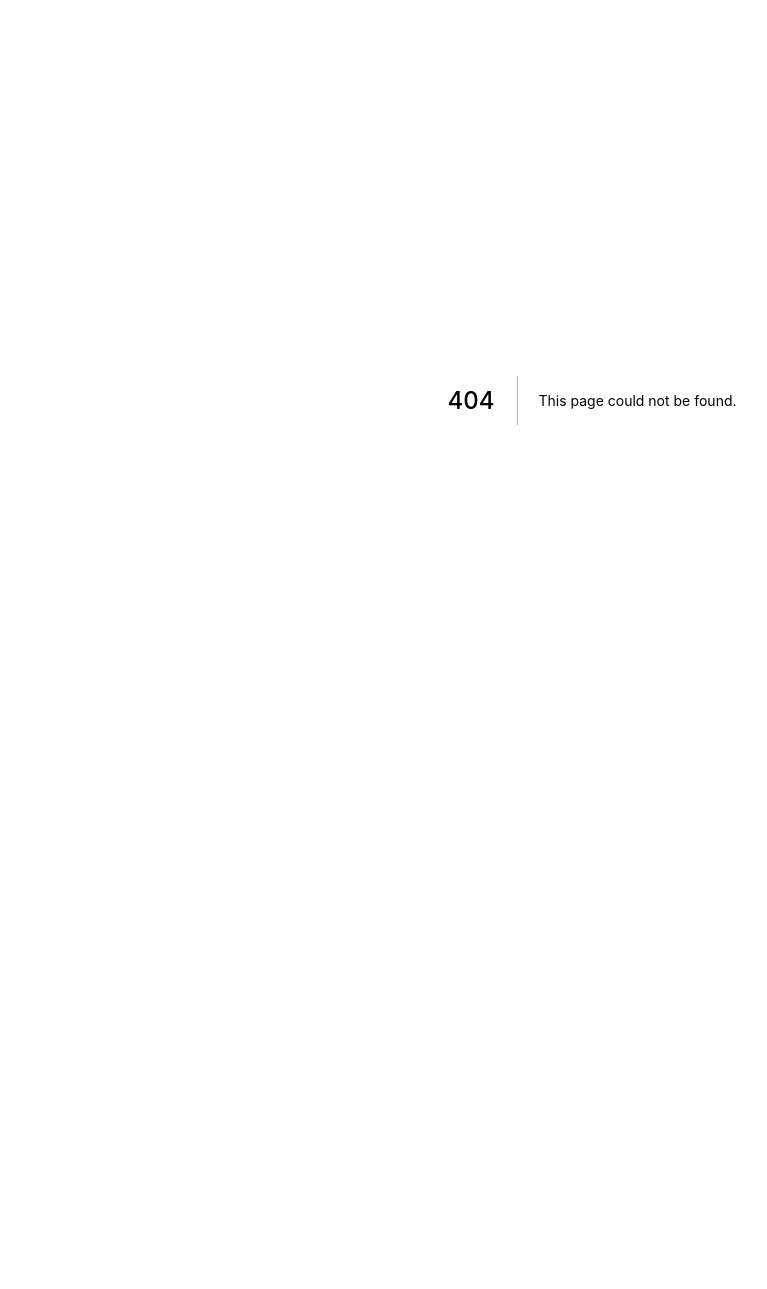
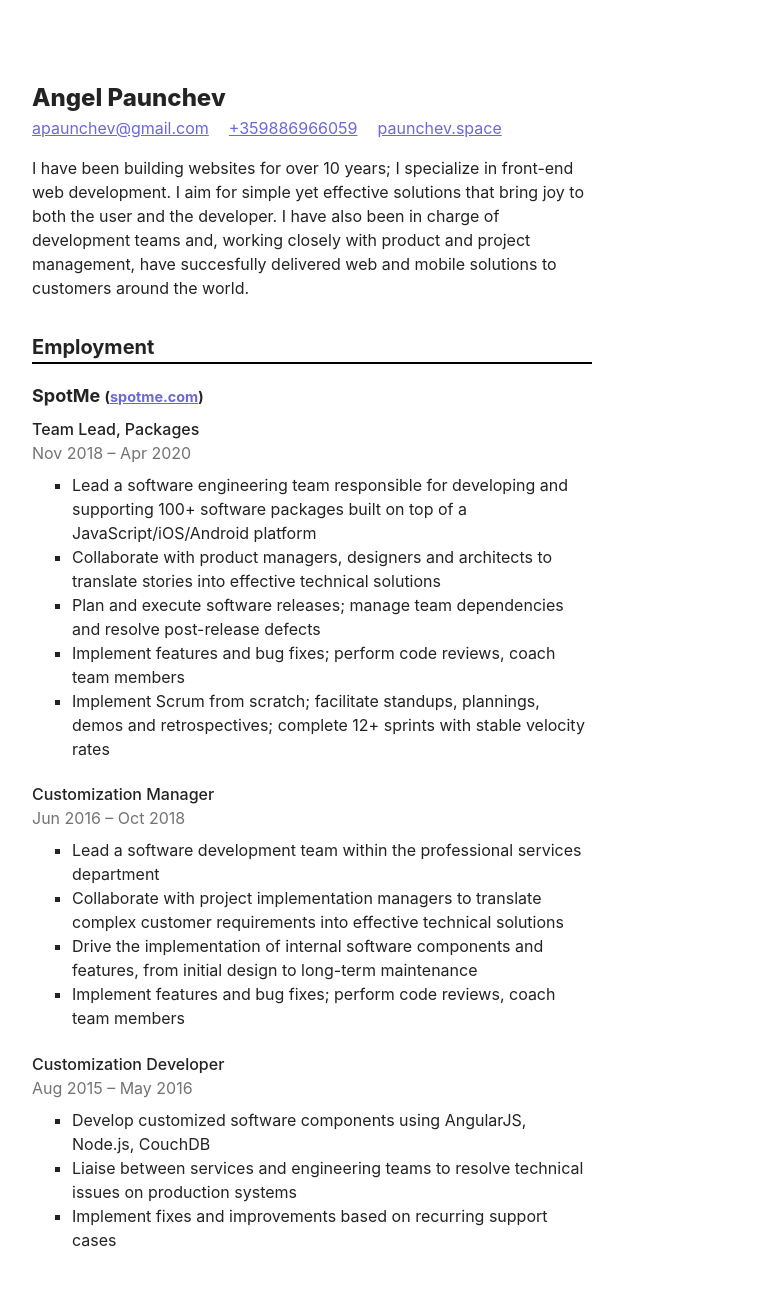
Before and after one commit to apaunchev/paunchev.com, a Next.js app: page /cv in a window 1280 px wide. Before the commit this address had no page. Shown: the top 1289 px of the page, without its empty margins (48-815 px from the left). Before the commit the page ends 800 px from the top, so only its background shows below. Built offline with nearby package versions, Linux system fonts and the light colour scheme.

Commit message:
update styles, text, and add CV page

```diff
--- a/components/Layout.js
+++ b/components/Layout.js
@@ -4,9 +4,8 @@
 export default ({ children, title, description }) => (
   <>
     <Head>
-      <meta charSet="UTF-8" />
+      <meta charSet="utf-8" />
       <meta name="viewport" content="width=device-width, initial-scale=1.0" />
-      <meta httpEquiv="X-UA-Compatible" content="ie=edge" />
       <link
         rel="apple-touch-icon"
         sizes="180x180"
--- a/pages/bookmarks/index.js
+++ b/pages/bookmarks/index.js
@@ -5,14 +5,14 @@
 const pageInfo = {
   title: "Bookmarks",
   description:
-    "I collect articles and other resources that inspired me or taught me something new. Just like old photos, it’s nice to revisit these in the future.",
+    "I collect articles and other resources that inspired me or taught me something new. Just like old photos, it is nice to revisit these in the future.",
 };
 
 export default ({ bookmarks }) => (
   <Layout {...pageInfo}>
     <div className="Page Page--wide">
       <h1>{pageInfo.title}</h1>
-      <p className="lead">{pageInfo.description}</p>
+      <p className="text-lead">{pageInfo.description}</p>
       <div className="Grid">
         {bookmarks.map((bookmark) => (
           <Bookmark key={bookmark.id} {...bookmark} />
--- /dev/null
+++ b/pages/cv/index.js
@@ -0,0 +1,138 @@
+import Head from "next/head";
+
+export default () => (
+  <>
+    <Head>
+      <meta charSet="utf-8" />
+      <meta name="viewport" content="width=device-width, initial-scale=1.0" />
+      <title>CV – Angel Paunchev</title>
+      <meta name="description" content="The CV of Angel Paunchev" />
+    </Head>
+    <main>
+      <div className="Page">
+        <section>
+          <h1 className="mb-0">Angel Paunchev</h1>
+          <div className="flex-row">
+            <a href="mailto:apaunchev@gmail.com">apaunchev@gmail.com</a>
+            <a href="tel:+359886966059">+359886966059</a>
+            <a href="https://paunchev.space">paunchev.space</a>
+          </div>
+          <p>
+            I have been building websites for over 10 years; I specialize in
+            front-end web development. I aim for simple yet effective solutions
+            that bring joy to both the user and the developer. I have also been
+            in charge of development teams and, working closely with product and
+            project management, have succesfully delivered web and mobile
+            solutions to customers around the world.
+          </p>
+        </section>
+        <section>
+          <h2 className="mt-20">Employment</h2>
+          <ol className="list-unstyled">
+            <li>
+              <h3 className="mb-0">
+                SpotMe{" "}
+                <small>
+                  (<a href="https://spotme.com">spotme.com</a>)
+                </small>
+              </h3>
+              <ol className="list-unstyled">
+                <h4 className="mt-5 mb-0">Team Lead, Packages</h4>
+                <p className="my-0 text-meta">Nov 2018 – Apr 2020</p>
+                <ul className="mt-5">
+                  <li>
+                    Lead a software engineering team responsible for developing
+                    and supporting 100+ software packages built on top of a
+                    JavaScript/iOS/Android platform
+                  </li>
+                  <li>
+                    Collaborate with product managers, designers and architects
+                    to translate stories into effective technical solutions
+                  </li>
+                  <li>
+                    Plan and execute software releases; manage team dependencies
+                    and resolve post-release defects
+                  </li>
+                  <li>
+                    Implement features and bug fixes; perform code reviews,
+                    coach team members
+                  </li>
+                  <li>
+                    Implement Scrum from scratch; facilitate standups,
+                    plannings, demos and retrospectives; complete 12+ sprints
+                    with stable velocity rates
+                  </li>
+                </ul>
+                <h4 className="mb-0">Customization Manager</h4>
+                <p className="my-0 text-meta">Jun 2016 – Oct 2018</p>
+                <ul className="mt-5">
+                  <li>
+                    Lead a software development team within the professional
+                    services department
+                  </li>
+                  <li>
+                    Collaborate with project implementation managers to
+                    translate complex customer requirements into effective
+                    technical solutions
+                  </li>
+                  <li>
+                    Drive the implementation of internal software components and
+                    features, from initial design to long-term maintenance
+                  </li>
+                  <li>
+                    Implement features and bug fixes; perform code reviews,
+                    coach team members
+                  </li>
+                </ul>
+                <h4 className="mb-0">Customization Developer</h4>
+                <p className="my-0 text-meta">Aug 2015 – May 2016</p>
+                <ul className="mt-5">
+                  <li>
+                    Develop customized software components using AngularJS,
+                    Node.js, CouchDB
+                  </li>
+                  <li>
+                    Liaise between services and engineering teams to resolve
+                    technical issues on production systems
+                  </li>
+                  <li>
+                    Implement fixes and improvements based on recurring support
+                    cases
+                  </li>
+                </ul>
+              </ol>
+            </li>
+          </ol>
+        </section>
+        <section>
+          <h2 className="mt-20">Education</h2>
+          <ol className="list-unstyled">
+            <li>
+              <h3 className="mb-0">
+                Glasgow Caledonian University{" "}
+                <small>
+                  (<a href="https://www.gcu.ac.uk">gcu.ac.uk</a>)
+                </small>
+              </h3>
+              <p className="my-0">
+                Bachelor’s degree, Computing (Web Systems Development), First
+                Class Honours
+              </p>
+              <p className="my-0 text-meta">2011 – 2015</p>
+            </li>
+          </ol>
+        </section>
+        <section>
+          <h2 className="mt-20">Certifications</h2>
+          <ol className="list-unstyled">
+            <li>
+              <h3 className="mb-0">Cambridge English: Advanced</h3>
+              <p className="my-0">Cambridge English Language Assessment</p>
+              <p className="my-0 text-meta">2009</p>
+            </li>
+          </ol>
+        </section>
+      </div>
+    </main>
+  </>
+);
--- a/pages/notes/index.js
+++ b/pages/notes/index.js
@@ -13,7 +13,7 @@
   <Layout {...pageInfo}>
     <div className="Page Page--wide">
       <h1>{pageInfo.title}</h1>
-      <p className="lead">{pageInfo.description}</p>
+      <p className="text-lead">{pageInfo.description}</p>
       <div className="Grid">
         {notes.map((note) => (
           <article key={note.slug}>
--- a/pages/projects/index.js
+++ b/pages/projects/index.js
@@ -12,7 +12,7 @@
   <Layout {...pageInfo}>
     <div className="Page Page--wide">
       <h1>{pageInfo.title}</h1>
-      <p className="lead">{pageInfo.description}</p>
+      <p className="text-lead">{pageInfo.description}</p>
       <div className="Grid">
         {projects.map((project) => (
           <Project key={project.id} {...project} />
--- a/styles.css
+++ b/styles.css
@@ -3,6 +3,7 @@
   --border-color: #ddd;
   --font-color-primary: #232323;
   --font-color-secondary: #6b69d6;
+  --font-color-meta: #737373;
 }
 
 @media (prefers-color-scheme: dark) {
@@ -11,6 +12,7 @@
     --border-color: #cacaca;
     --font-color-primary: #f6f6f6;
     --font-color-secondary: #6b69d6;
+    --font-color-meta: #737373;
   }
 }
 
@@ -65,9 +67,21 @@
 }
 
 h2 {
-  margin: 0;
   font-size: 1.25rem;
   font-weight: 700;
+}
+
+section h2 {
+  border-bottom: 2px solid black;
+}
+
+h3 {
+  font-size: 1.125rem;
+  font-weight: 700;
+}
+
+h4 {
+  font-weight: 500;
 }
 
 blockquote {
@@ -164,6 +178,10 @@
   margin-bottom: 0.5rem;
 }
 
+.BlockLink__title {
+  margin: 0;
+}
+
 .BlockLink:hover,
 .BlockLink:focus {
   text-decoration: none;
@@ -203,6 +221,7 @@
 
 .flex-row {
   display: flex;
+  flex-wrap: wrap;
 }
 
 .flex-row > * {
@@ -240,11 +259,33 @@
   -webkit-line-clamp: 3;
 }
 
+.my-0 {
+  margin-top: 0;
+  margin-bottom: 0;
+}
+
+.mb-0 {
+  margin-bottom: 0;
+}
+
 .mt-5 {
   margin-top: 0.5rem;
 }
 
-.lead {
+.mt-20 {
+  margin-top: 2rem;
+}
+
+.text-lead {
   margin: 1.5rem 0;
   font-size: 1.125rem;
 }
+
+.text-meta {
+  color: var(--font-color-meta);
+}
+
+.list-unstyled {
+  padding-left: 0;
+  list-style: none;
+}
```
Also changed, not shown: notes/fixed-vs-growth-mindset.md (+1 -1 lines), pages/index.js (+22 -8 lines).
